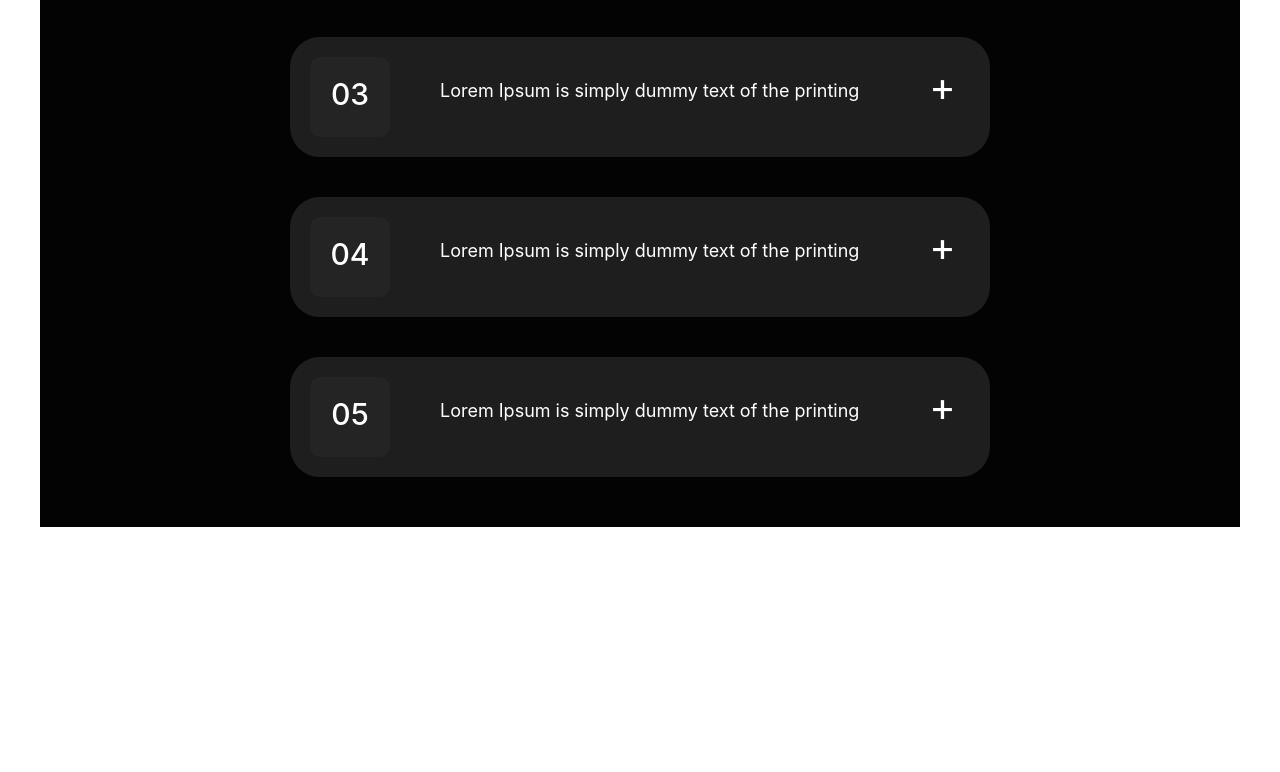
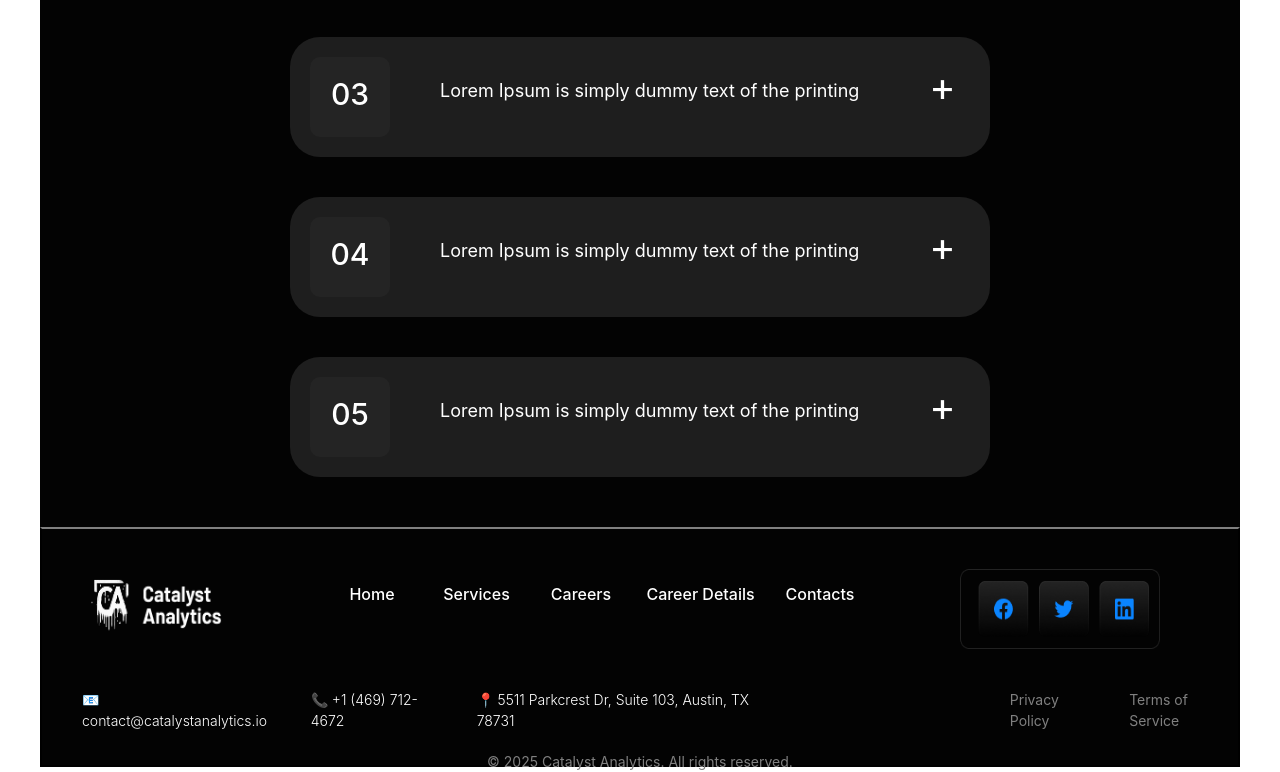
Before and after one commit to DBilol228/Week3examday, a website: page index.html in a window 1280 px wide. Shown: the part 2203-2975 px from the top of the page. Before the commit the page ends 2730 px from the top, so only its background shows below. Drawn offline with nearby package versions, Linux system fonts and the light colour scheme; files that its build step writes are made by us from their sources.

Commit message:
fixed everything on first page

```diff
--- a/index.html
+++ b/index.html
@@ -234,5 +234,62 @@
             </div>
         </div>
     </div>
+
+     <div class="hidden lg:block max-w-[1200px] m-auto">
+        <div class="w-[100%] h-[240px] bg-[#030303] border-2 border-t-[gray]">
+            <div class="flex gap-[20px]">
+                <img src="./src/images/Logo.png" class="mt-[40px] ml-[40px] w-[140px] h-[70px]" alt="LOGO">
+                <div class="mt-[50px] ml-[80px]">
+                    <button class="text-[white] text-[16px] w-[100px] h-[30px] font-medium hover:text-[#0A84FF]">Home</button>
+                    <a href="./src/secondpage.html">
+                        <button class="text-[white] text-[16px] w-[100px] h-[30px] font-medium hover:text-[#0A84FF]">Services</button>
+                    </a>
+                    <a href="./src/thirdpage.html">
+                        <button class="text-[white] text-[16px] w-[100px] h-[30px] font-medium hover:text-[#0A84FF]">Careers</button>
+                    </a>
+                    <a href="./src/fourthpage.html">
+                        <button class="text-[white] text-[16px] w-[130px] h-[30px] font-medium hover:text-[#0A84FF]">Career Details</button>
+                    </a>
+                    <a href="./src/fivethpage.html">
+                        <button class="text-[white] text-[16px] w-[100px] h-[30px] font-medium hover:text-[#0A84FF]">Contacts</button>
+                    </a>
+                </div>
+                <img src="./src/images/Sub Container.png" class="w-[200px] h-[80px] mt-[40px] ml-[70px]" alt="">
+            </div>
+            <div class="flex gap-[30px] mt-[40px] ml-[40px]">
+                <p class="text-[white] text-[14px] font-light">📧 contact@catalystanalytics.io</p>
+                <p class="text-[white] text-[14px] font-light">📞 +1 (469) 712-4672</p>
+                <p class="text-[white] text-[14px] font-light">📍 5511 Parkcrest Dr, Suite 103, Austin, TX 78731</p>
+                <p class="text-[gray] text-[14px] ml-[200px]">Privacy Policy</p>
+                <p class="text-[gray] text-[14px]">Terms of Service</p>
+            </div>
+            <p class="text-[gray] text-[14px] text-center mt-[20px]">© 2025 Catalyst Analytics. All rights reserved.</p>
+        </div>
+    </div>
+
+    <div class="lg:hidden max-w-[500px] m-auto">
+        <div class="w-[100%] h-[440px] bg-[#030303] border-2 border-t-[gray]">
+            <img src="./src/images/Logo.png" class="mx-auto mt-[30px]" alt="">
+            <div class="text-center mt-[20px]">
+                <button class="text-[white] text-[16px] w-[100px] h-[30px] font-medium hover:text-[#0A84FF]">Home</button>
+                <a href="./src/secondpage.html">
+                    <button class="text-[white] text-[16px] w-[100px] h-[30px] font-medium hover:text-[#0A84FF]">Services</button>
+                </a>
+                <a href="./src/thirdpage.html">
+                    <button class="text-[white] text-[16px] w-[100px] h-[30px] font-medium hover:text-[#0A84FF]">Careers</button>
+                </a>
+                <a href="./src/fourthpage.html">
+                    <button class="text-[white] text-[16px] w-[130px] h-[30px] font-medium hover:text-[#0A84FF]">Career Details</button>
+                </a>
+                <a href="./src/fivethpage.html">
+                    <button class="text-[white] text-[16px] w-[100px] h-[30px] font-medium hover:text-[#0A84FF]">Contacts</button>
+                </a>
+            </div>
+                <p class="text-[white] text-[14px] font-light text-center mt-[20px]">📧 contact@catalystanalytics.io</p>
+                <p class="text-[white] text-[14px] font-light text-center mt-[10px]">📞 +1 (469) 712-4672</p>
+                <p class="text-[white] text-[14px] font-light text-center mt-[10px]">📍 5511 Parkcrest Dr, Suite 103, Austin, TX 78731</p>
+                <img src="./src/images/Sub Container.png" class="mt-[30px] mx-auto" alt="">
+        </div>
+    </div>
 </body>
 </html>
```
